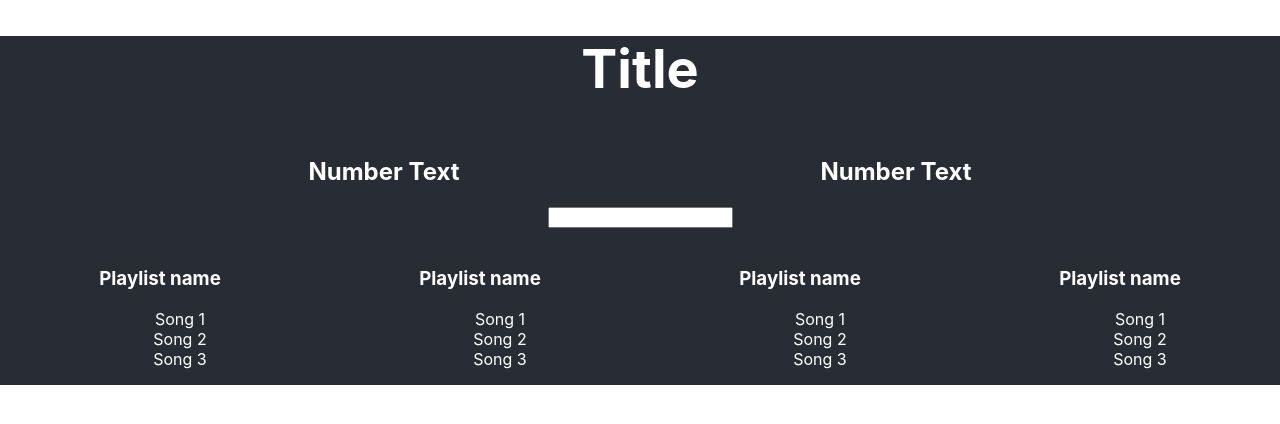
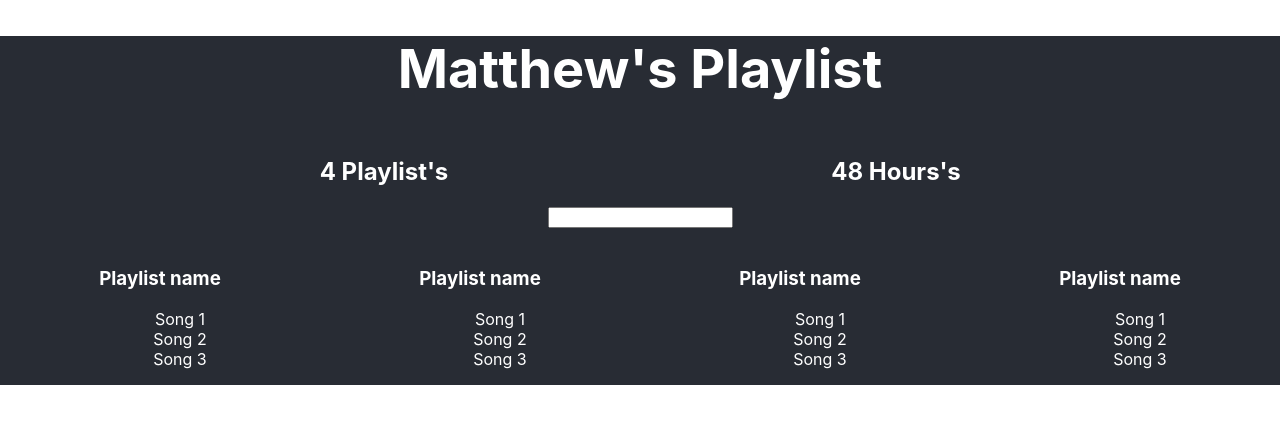
Before and after one commit to GreyhoundIt/betterplaylists, a React (Create React App) app: page / in a window 1280 px wide. Shown: the top 424 px of the page. Built offline with nearby package versions, Linux system fonts and the light colour scheme.

Commit message:
updated componants and aggrigates

```diff
--- a/src/App.js
+++ b/src/App.js
@@ -5,16 +5,55 @@ let defaultTextColour = '#fff';
 let defaultStyle = {
   color : defaultTextColour
 };
-class Aggregate extends Component{
+
+let fakeServerData = {
+  user: {
+    name: 'Matthew',
+    playlists: [
+      {
+        name: 'My Favorites',
+        songs: [{name:'GOTBGY', duration: 123} , {name:'Ohio', duration: 240}, {name:'Love Sick Stomachache', duration: 360}]
+      },
+      {
+        name: 'My Favorites2',
+        songs: [{name:'GOTBGY', duration: 123} , {name:'Ohio', duration: 240}, {name:'Love Sick Stomachache', duration: 360}]
+      },
+      {
+        name: 'My Favorites3',
+        songs: [{name:'GOTBGY', duration: 123} , {name:'Ohio', duration: 240}, {name:'Love Sick Stomachache', duration: 360}]
+      },
+      {
+        name: 'My Favorites4',
+        songs: [{name:'GOTBGY', duration: 123} , {name:'Ohio', duration: 240}, {name:'Love Sick Stomachache', duration: 360}]
+      }
+    ]
+  }
+};
+class PlaylistCounter extends Component{
   render() {
     return (
       <div style={{...defaultStyle, width: '40%', display: 'inline-block'}}>
-        <h2>Number Text </h2>
+        <h2>{this.props.playlists.length} Playlist's </h2>
       </div>
     );
   }
 }
 
+class HoursCounter extends Component{
+  render() {
+    let allSongs  = this.props.playlists.reduce((songs, eachPlaylist)=>{
+      return songs.concat(eachPlaylist.songs)
+    },[]);
+    let totalDuration = allSongs.reduce((sum, eachsSong) => {
+      return sum + eachsSong.duration
+    },0);
+    return (
+      <div style={{...defaultStyle, width: '40%', display: 'inline-block'}}>
+        <h2>{Math.round(totalDuration/60)} Hours's </h2>
+      </div>
+    );
+  }
+}
 class Filter extends Component {
   render() {
     return(
@@ -42,17 +81,31 @@ class Playlist extends Component {
   }
 }
 class App extends Component {
+  constructor() {
+    super()
+    this.state = {serverData: {}}
+  }
+  componentDidMount() {
+    setTimeout(() => {
+       this.setState({serverData: fakeServerData});
+    },1000);
+  }
   render() {
     return (
       <div className="App">
-        <h1>Title</h1>
-        <Aggregate/>
-        <Aggregate/>
-        <Filter/>
-        <Playlist/>
-        <Playlist/>
-        <Playlist/>
-        <Playlist/>
+        {this.state.serverData.user ?
+        <div>
+        <h1>{this.state.serverData.user.name}'s Playlist
+        </h1>
+          <PlaylistCounter playlists={this.state.serverData.user.playlists}/>
+          <HoursCounter playlists={this.state.serverData.user.playlists}/>
+          <Filter/>
+          <Playlist/>
+          <Playlist/>
+          <Playlist/>
+          <Playlist/>
+        </div> : <h1>Loading...</h1>
+        }
       </div>
     );
   }
```
